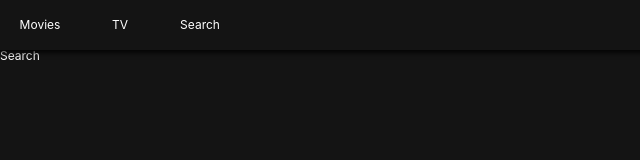
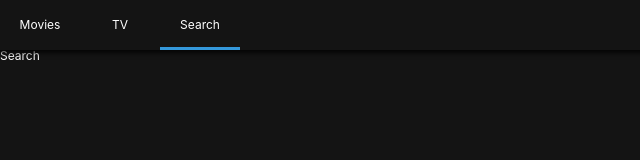
Before and after one commit to depaekloper/nomflix, a React (Create React App) app: page /search in a window 1280 px wide. Shown: the top 160 px of the page, without its empty margins (0-640 px from the left). Built offline with nearby package versions, Linux system fonts and the light colour scheme.

Commit message:
#3.4 Location Aware Header

```diff
--- a/src/Components/Header.js
+++ b/src/Components/Header.js
@@ -1,5 +1,5 @@
 import React from "react";
-import { Link } from "react-router-dom";
+import { Link, withRouter } from "react-router-dom";
 import styled from "styled-components";
 
 const Header = styled.header`
@@ -24,6 +24,8 @@
     width: 80px;
     height: 50px;
     text-align: center;
+    border-bottom: 3px solid ${props => (props.current ? "#3498db" : "transparent")};
+    transition: border-bottom 0.5s ease-in-out;
 `;
 
 const SLink = styled(Link)`
@@ -33,18 +35,18 @@
     justify-content: center;
 `;
 
-export default () => (
+export default withRouter(({location: { pathname }}) => (
     <Header>
         <List>
-            <Item>
+            <Item current={pathname === "/"}>
                 <SLink to="/">Movies</SLink>
             </Item>
-            <Item>
+            <Item current={pathname === "/tv"}>
                 <SLink to="/tv">TV</SLink>
             </Item>
-            <Item>
+            <Item current={pathname === "/search"}>
                 <SLink to="/search">Search</SLink>
             </Item>
         </List>
     </Header>
-)
+));
```
